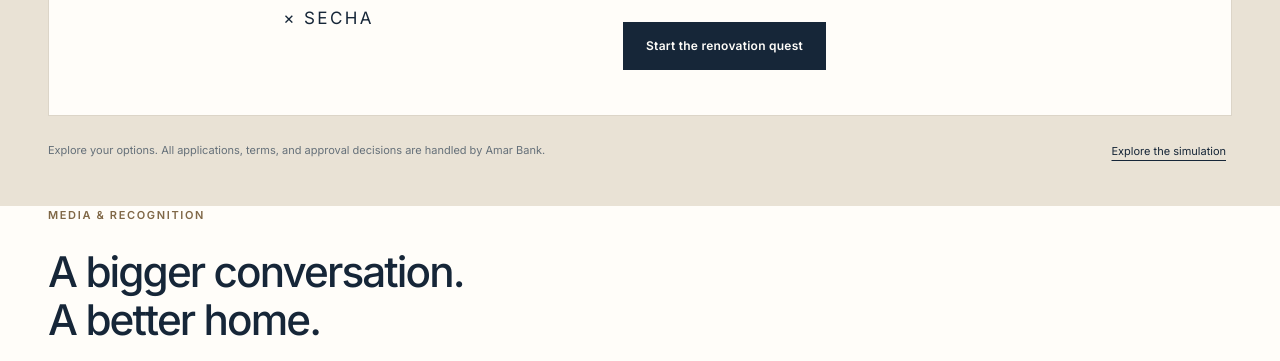
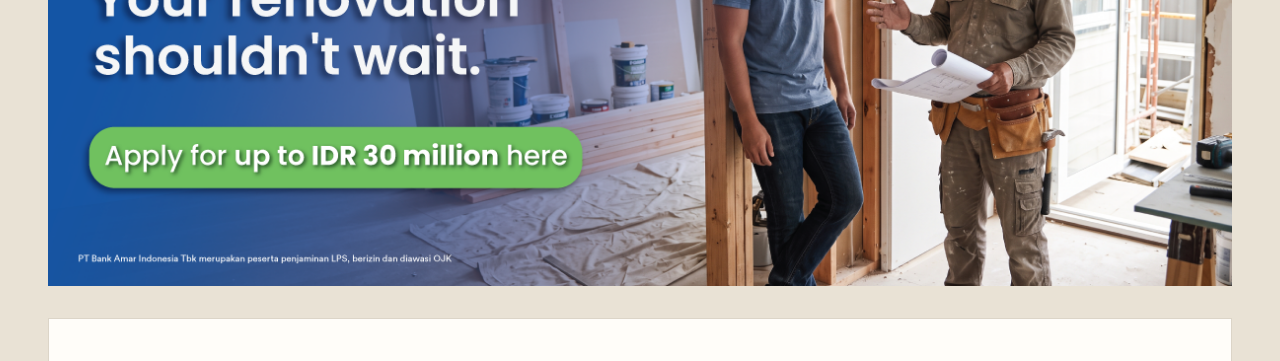
Before and after one commit to jplovensa/secha_group_website, a website with bundled scripts: page index.html in a window 1280 px wide. Shown: the part 4307-4668 px from the top of the page. Built offline with nearby package versions, Linux system fonts and the light colour scheme.

Commit message:
Restore bilingual Amar Bank banner linked to loan simulator

```diff
--- a/assets/styles.css
+++ b/assets/styles.css
@@ -513,7 +513,7 @@ input {
   display: block;
   width: var(--shell);
   max-width: 1200px;
-  margin: auto;
+  margin: 0 auto 32px;
 }
 .amar-banner img {
   width: 100%;
--- a/index.html
+++ b/index.html
@@ -818,6 +818,31 @@
           </div>
         </div>
 
+        <a
+          class="amar-banner"
+          href="https://embedded-banking.amarbank.co.id/?client_id=ebf-sechahome-web"
+          data-open-simulator
+          data-placement="banner"
+          aria-label="Explore Amar Bank renovation financing"
+        >
+          <img
+            class="lang-en"
+            src="assets/amar-bank-banner-en.png"
+            alt="Amar Bank renovation financing banner"
+            width="1200"
+            height="520"
+            loading="lazy"
+          />
+          <img
+            class="lang-id"
+            src="assets/amar-bank-banner-id.png"
+            alt="Banner pembiayaan renovasi Amar Bank"
+            width="1200"
+            height="520"
+            loading="lazy"
+          />
+        </a>
+
         <div class="section-shell bank-partner">
           <div class="bank-partner__brand">
             <img
```
